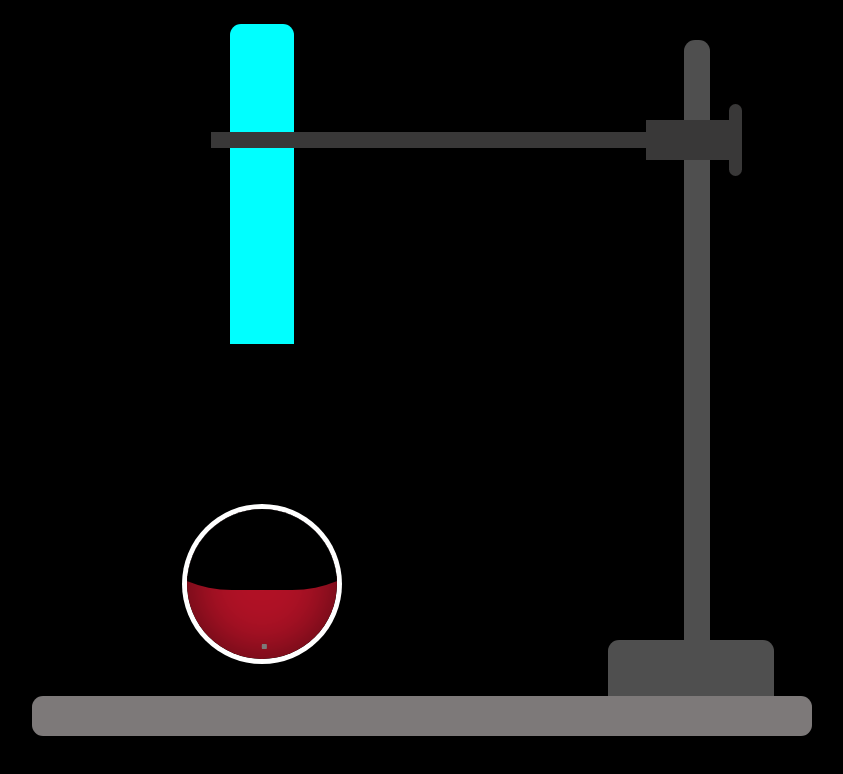
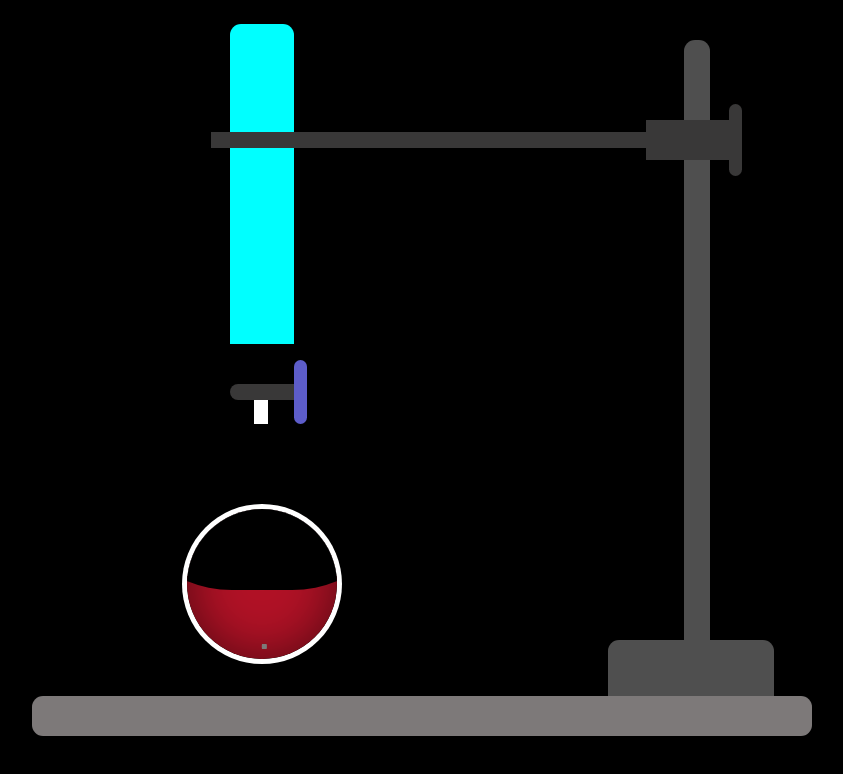
Before and after one commit to sniper-ninja/chem_css_animation, a plain HTML site: page index.html in a window 1280 px wide. Shown: the whole page, without its empty margins (378-1221 px from the left). Drawn offline with Linux system fonts and the light colour scheme.

Commit message:
burette rest part

```diff
--- a/index.html
+++ b/index.html
@@ -23,5 +23,8 @@
 	<div class="rotating-hook"></div>
 	<div class="clamp"></div>
 	<div class="burette"></div>
+	<div class="burette-nosel"></div>
+	<div class="nosel-rod"></div>
+	<div class="nosel-hook"></div>
 </body>
 </html>
--- a/style.css
+++ b/style.css
@@ -183,13 +183,64 @@ body {
 .burette:before {
     content: "";
     position: absolute;
-    width: 24px;
+    width: 12px;
     height: 0;
-    border-left: 20px solid transparent;
-    border-right: 20px solid transparent;
+    border-left: 25.5px solid transparent;
+    border-right: 25.5px solid transparent;
     border-top: 33px solid #00FFFF;
+    -moz-border-left: 20px solid transparent;
+    -moz-border-right: 20px solid transparent;
+    -moz-border-top: 33px solid #00FFFF;
+    -webkit-border-left: 20px solid transparent;
+    -webkit-border-right: 20px solid transparent;
+    -webkit-border-top: 33px solid #00FFFF;
     top: 243px;
 }
+.burette-nosel{
+	z-index: 10;
+	position: absolute;
+	display: block;
+	width: 1.1%;
+	height: 5%;
+	top: 48%;
+	right: 49.5%;
+	background: white;
+}
+.nosel-rod{
+	z-index: 10;
+	position: absolute;
+	display: block;
+	width: 5%;
+	height: 2%;
+	top: 48%;
+	right: 47.5%;
+	background: #393838;
+	-moz-border-radius: 11px 0px 0px 11px;
+    -webkit-border-radius: 11px 0px 0px 11px;
+    border-radius: 11px 0px 0px 11px;
+}
+.nosel-hook{
+	z-index: 10;
+	position: absolute;
+	display: block;
+	width: 1%;
+	height: 8%;
+	top: 45%;
+	right: 46.5%;
+	background: #5d5dca;
+	-moz-border-radius: 11px 11px 11px 11px;
+    -webkit-border-radius: 11px 11px 11px 11px;
+    border-radius: 11px 11px 11px 11px;
+}
+/*
+  .trapezoid {
+      border-bottom: 100px solid red;
+      border-left: 25px solid transparent;
+      border-right: 25px solid transparent;
+      height: 0;
+      width: 100px;
+    }
+*/
 
 /*STart of Magnetic Stirrer*/
 .box{
```
